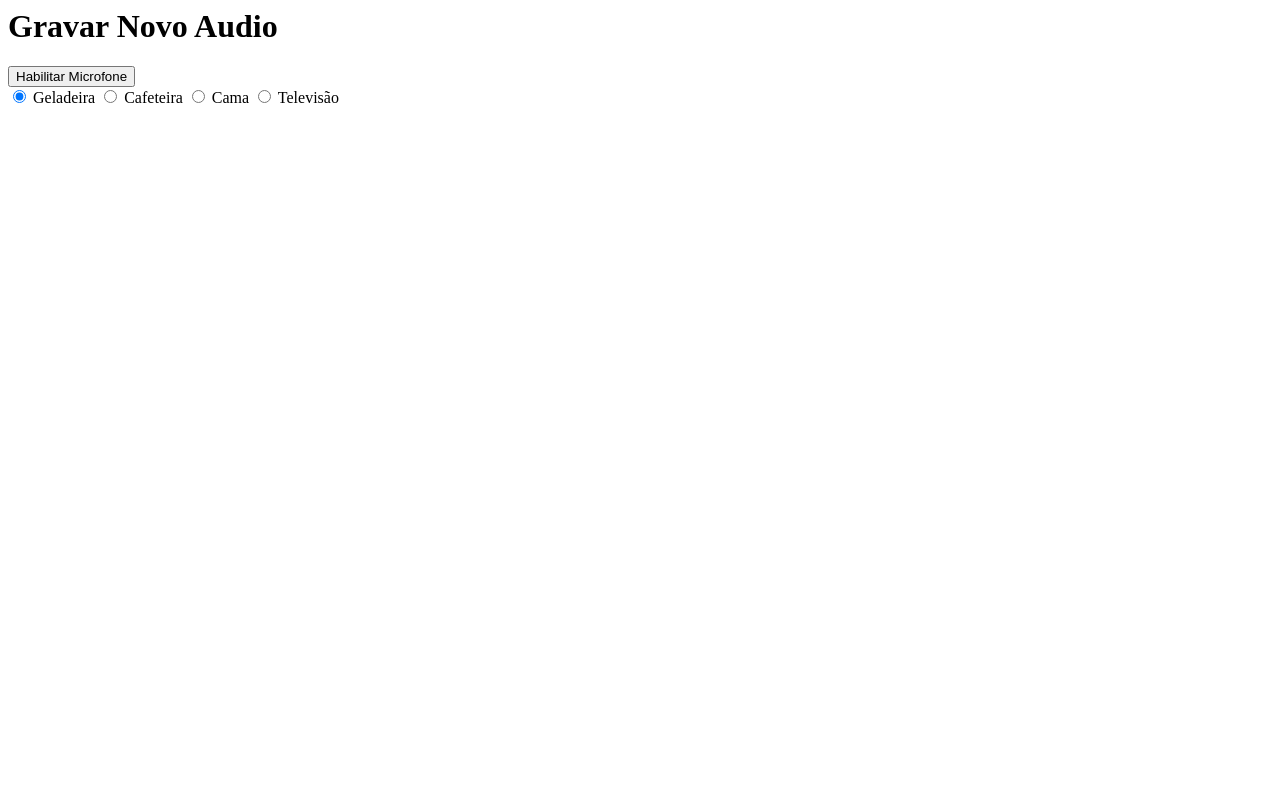
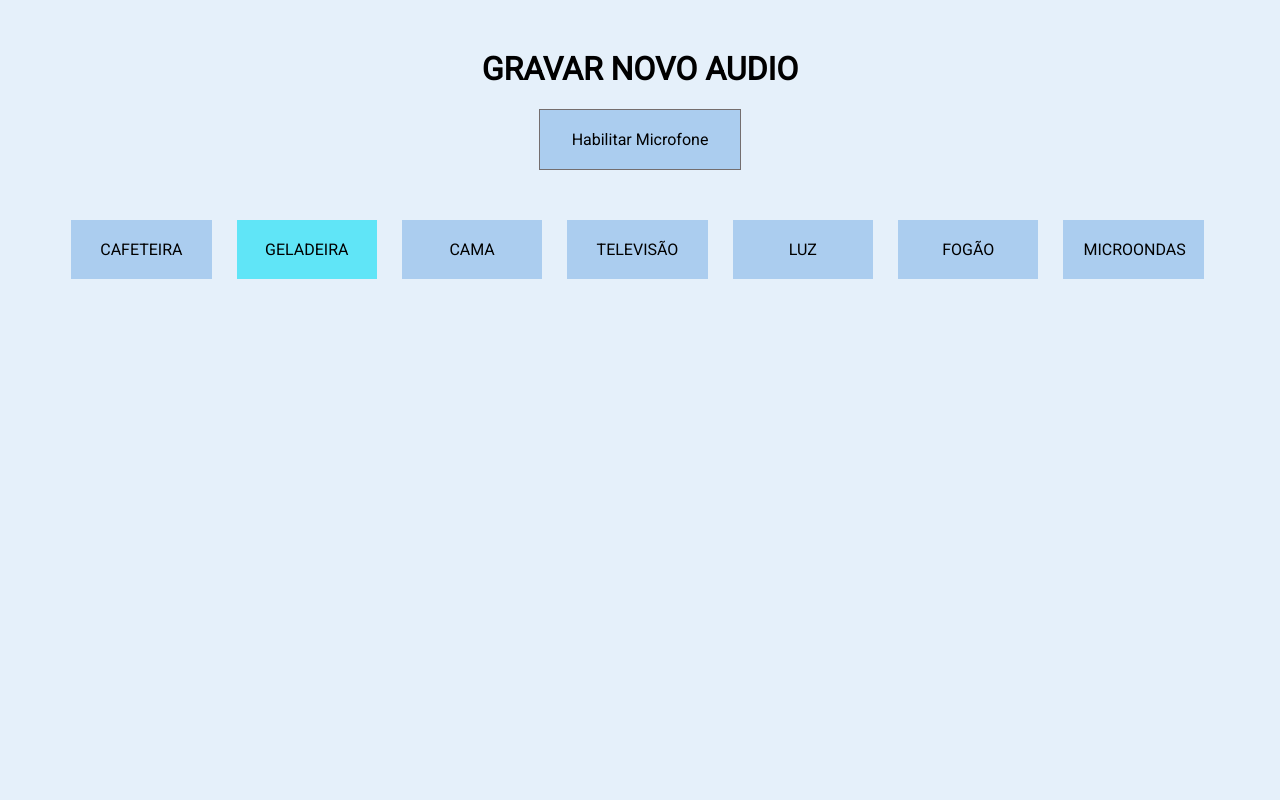
Before and after one commit to victoroliveirab/flask_recordApp, a Flask app: page / in a window 1280 px wide. Run offline with Flask 2, Linux system fonts and the light colour scheme.

Commit message:
app repaginado

```diff
--- a/app.py
+++ b/app.py
@@ -7,6 +7,7 @@ import ffmpeg
 
 #pip install -r requirements.txt
 #ae
+#https://elements.heroku.com/buildpacks/jonathanong/heroku-buildpack-ffmpeg-latest
 
 
 app = Flask(__name__)
@@ -25,7 +26,7 @@ def save_to_file():
     mp3 = filename + ".mp3"
     f.save(os.path.join(os.getcwd(), ogg))
     #ff = FFmpeg(inputs={ogg: None}, outputs={mp3: '-ac 2 -codec:a libmp3lame -b:a 48k -ar 16000'})
-    command = 'ffmpeg -i {}.ogg -ac 2 -codec:a libmp3lame -b:a 48k -ar 16000 {}.mp3'.format(filename, filename)
+    command = 'ffmpeg -y -i {}.ogg -ac 2 -codec:a libmp3lame -b:a 48k -ar 16000 {}.mp3'.format(filename, filename)
     subprocess.call(command, shell=True)
     #ff.run()
     return redirect(url_for("index"))
--- a/static/recordscript.js
+++ b/static/recordscript.js
@@ -22,7 +22,7 @@ enableMicButton.onclick = e => {
     navigator.mediaDevices.getUserMedia({audio: true}).then(_stream => {
         stream = _stream;
         requestMicDiv.style.display = "none";
-        startStopDiv.style.display = "inline-block";
+        startStopDiv.style.display = "grid";
         enableStartButton();
         recorder = new MediaRecorder(stream);
         recorder.ondataavailable = e => {
@@ -51,11 +51,15 @@ uploadButton.onclick = e => {
 
 function enableStartButton() {
     startButton.disabled = false;
+    startButton.style.backgroundColor = '#fedcba';
+    stopButton.style.backgroundColor = '#ccc';
     stopButton.disabled = true;
 }
 
 function enableStopButton() {
     startButton.disabled = true;
+    stopButton.style.backgroundColor = '#fedcba';
+    startButton.style.backgroundColor = '#ccc';
     stopButton.disabled = false;
 }
 
@@ -81,6 +85,6 @@ function saveBlob() {
         processData: false,
         contentType: false
     }).done(function() {
-        audioPlayerDiv.innerHTML = "Audio para " + name + " salvo com sucesso!";
+        audioPlayerDiv.innerHTML = "<center>Audio para " + name + " salvo com sucesso!</center>";
     });
 }
--- a/templates/index.html
+++ b/templates/index.html
@@ -3,30 +3,110 @@
     <meta charset="UTF-8">
     <meta name="viewport" content="width=device-width, initial-scale=1.0">
     <meta http-equiv="X-UA-Compatible" content="ie=edge">
-    <title>Document</title>
+    <title>Espelho Azul - Techinblue</title>
+    <link href="https://fonts.googleapis.com/css?family=Roboto&display=swap" rel="stylesheet">
     <style>
+        .body {
+            position: relative;
+            box-sizing: border-box;
+            background-color: #e5f0fa;
+            font-family: 'Roboto', sans-serif;
+        }
+        .title {
+            margin-top:50px;
+            font-size: 32px;
+            text-transform: uppercase;
+        }
+        .title-center {
+            text-align: center;
+        }
+        label {
+            display: inline-block;
+            margin-bottom: 10px;
+            margin-right: 5px;
+            padding: 0.5rem 1rem;
+            background-color: #abcdef;
+            padding: 20px;
+            text-align: center;
+            color: #000;
+            text-transform: uppercase;
+        }
+        .btn {
+            padding: 20px;
+            text-align: center;
+            cursor: pointer;
+            border: 1px solid rgb(116, 110, 110);
+        }
+        #enable_mic {
+            margin: 0 auto;
+            background-color: #abcdef;
+            width: 160px;
+        }
         #start_stop {
+            margin: 0 auto;
             display: none;
+            width: 100%;
+            grid-template-columns: repeat(5, 1fr);
+            column-gap: 5px;
+            justify-items: center;
         }
+        #start {
+            grid-column: 2/3;
+        }
+        #stop {
+            grid-column: 3/4;
+        }
+        #upload {
+            grid-column: 4/5;
+        }
+        #audio_type_container {
+            display: grid;
+            grid-template-columns: 5% 90% 5%;
+            margin-top: 50px;
+        }
+        #audio_type {
+            grid-column: 2/3;
+            display: grid;
+            grid-template-columns: repeat(auto-fit, minmax(120px, 1fr));
+            column-gap: 20px;
+        }
+        .radio_option {
+            clip: rect(1px,1px,1px,1px);
+            position: absolute !important;
+        }
+        .radio_option:checked + label {
+            background-color: #60e5f7;
+        }
+        .controls {
+            display: inline-block;
+            background-color: #fedcba;
+            width: 120px;
+        }
+
     </style>
 </head>
-<body>
-    <h1>Gravar Novo Audio</h1>
+<body class="body">
+    <h1 class="title title-center">Gravar Novo Audio</h1>
     <div id="request_mic">
-        <button id="enable_mic">
+        <div class="btn" id="enable_mic">
             Habilitar Microfone
-        </button>
+        </div>
     </div>
     <div id="start_stop">
-        <button id="start" disabled>Iniciar Gravação</button>
-        <button id="stop" disabled>Parar Gravação</button>
-        <button id="upload">Salvar Gravação</button>
+        <div class="btn controls" id="start" disabled>Iniciar Gravação</div>
+        <div class="btn controls" id="stop" disabled>Parar Gravação</div>
+        <div class="btn controls" id="upload">Salvar Gravação</div>
     </div>
+    <div id="audio_type_container">
     <div id="audio_type">
-        <input type="radio" name="equipment" value="geladeira" checked> Geladeira
-        <input type="radio" name="equipment" value="cafeteira"> Cafeteira
-        <input type="radio" name="equipment" value="cama"> Cama
-        <input type="radio" name="equipment" value="televisao"> Televisão
+        <input id="cafeteira" class="radio_option" type="radio" name="equipment" value="cafeteira"> <label for="cafeteira">Cafeteira</label>
+        <input id="geladeira" class="radio_option" type="radio" name="equipment" value="geladeira" checked> <label for="geladeira">Geladeira</label>
+        <input id="cama" class="radio_option" type="radio" name="equipment" value="cama"> <label for="cama">Cama</label>
+        <input id="televisao" class="radio_option" type="radio" name="equipment" value="televisao"> <label for="televisao">Televisão</label>
+        <input id="luz" class="radio_option" type="radio" name="equipment" value="luz"> <label for="luz">Luz</label>
+        <input id="fogao" class="radio_option" type="radio" name="equipment" value="fogao"> <label for="fogao">Fogão</label>
+        <input id="microondas" class="radio_option" type="radio" name="equipment" value="microondas"> <label for="microondas">Microondas</label>
+    </div>
     </div>
     <div id="audio_player"></div>
     <script src="https://code.jquery.com/jquery-2.2.0.min.js"></script>
```
Also changed, not shown: 4 other files.
